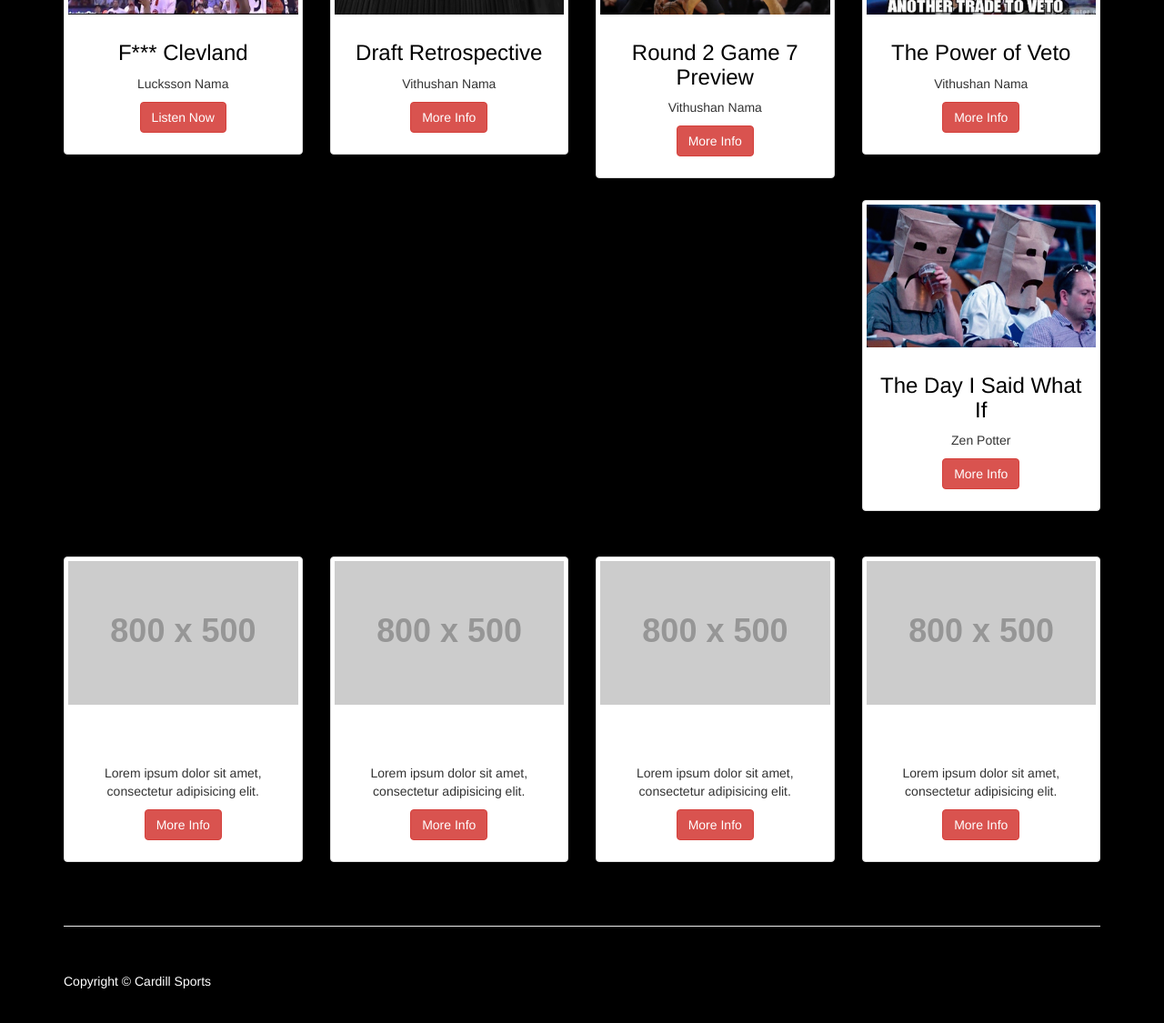
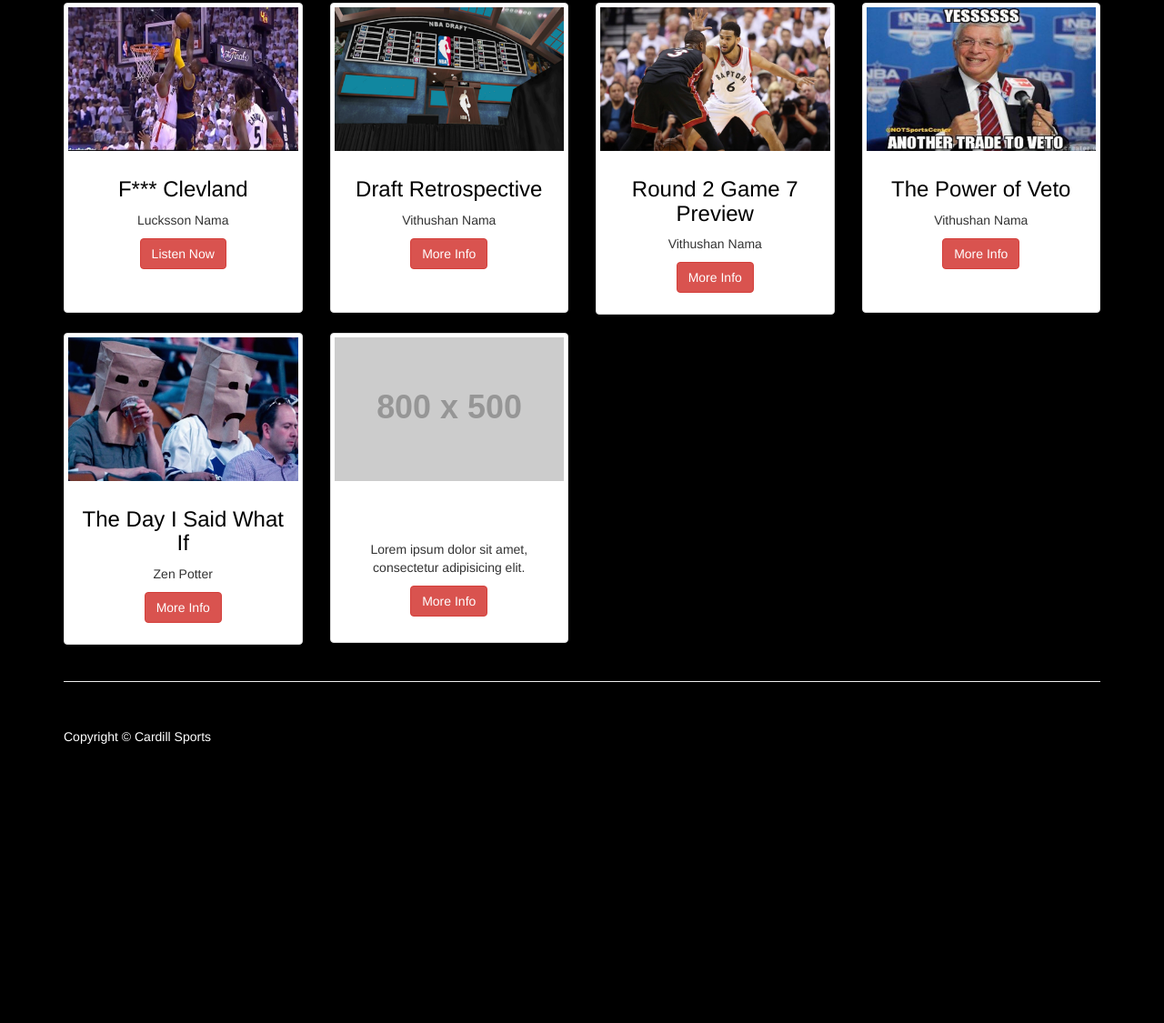
Before and after one commit to vithushan19/CardillSports-Bootstrap-Deprecated, a plain HTML site: page index.html in a window 1280 px wide. Shown: the part 633-1758 px from the top of the page at 91% size. After the commit the page ends 1513 px from the top, so only its background shows below. Drawn offline with Linux system fonts and the light colour scheme; placeholder pictures from the web are drawn by us.

Commit message:
remove cs-feature css

```diff
--- a/css/cardill-features.css
+++ b/css/cardill-features.css
@@ -18,16 +18,16 @@ body {
 .bg {
   background: url('../not-so-fast.jpg') no-repeat center center;
   position: fixed;
-  border-style: double;
+
   width: 100%;
-  height: 350px; /*same height as jumbotron */
+  height: 500px; /*same height as jumbotron */
   top:0;
   left:0;
   z-index: -1;
 }
 
 .jumbotron {
-  height: 350px;
+  height: 500px;
   color: white;
   text-shadow: #444 0 1px 1px;
   background:transparent;
@@ -51,6 +51,7 @@ body {
 .article-header {
 	background-color: rgba(0,0,0,0.5);
 	border-style: groove;
+	padding: 20px;
 	stroke: #FFFFFF 4px;
 	position: absolute;
 	left: 0;
@@ -81,10 +82,8 @@ h3 {
 	color: #FFFFFF
 }
 
-
-.cs-feature {
-    margin-bottom: 30px;
-
+.thumbnail {
+	min-height: 341px;
 }
 
 #cs-logo {
--- a/css/cardill-post.css
+++ b/css/cardill-post.css
@@ -46,7 +46,7 @@
         rgba(0, 0, 0, 0.3)
       ),
 
-      url(../img/not-so-fast.jpg);
+      url(../img/not-so-fast.png);
       background-repeat: no-repeat;
       background-size: 100% 100%;
 
--- a/index.html
+++ b/index.html
@@ -56,6 +56,11 @@
         <!-- /.container -->
     </nav>
 
+
+
+    <!-- Page Content -->
+    <div class="container">
+
     <header class="jumbotron not-so-fast">
         <div class="container article-header">
                 <h1>Not So Fast</h1>
@@ -64,9 +69,6 @@
                 </p>
         </div>
     </header>
-
-    <!-- Page Content -->
-    <div class="container">
 
             <!-- Title -->
             <div class="row">
@@ -79,7 +81,7 @@
             <!-- Page Features -->
             <div class="row text-center">
 
-                <div class="col-md-3 col-sm-6 cs-feature">
+                <div class="col-md-3 col-sm-3 ">
                     <div class="thumbnail">
                         <img class="article-image" src="img/f-clevland.jpg" alt="">
                         <div class="caption">
@@ -92,7 +94,7 @@
                     </div>
                 </div>
 
-                <div class="col-md-3 col-sm-6 cs-feature">
+                <div class="col-md-3 col-sm-3 ">
                     <div class="thumbnail">
                         <img class="article-image" src="img/draft-retro.png" alt="">
                         <div class="caption">
@@ -105,7 +107,7 @@
                     </div>
                 </div>
 
-                <div class="col-md-3 col-sm-6 cs-feature">
+                <div class="col-md-3 col-sm-3 ">
                     <div class="thumbnail">
                         <img class="article-image" src="img/rd2-gm7.jpg" alt="">
                         <div class="caption">
@@ -118,7 +120,7 @@
                     </div>
                 </div>
 
-                <div class="col-md-3 col-sm-6 cs-feature">
+                <div class="col-md-3 col-sm-3 ">
                     <div class="thumbnail">
                         <img class="article-image" src="img/power-of-veto.jpg" alt="">
                         <div class="caption">
@@ -131,7 +133,10 @@
                     </div>
                 </div>
 
-                <div class="col-md-3 col-sm-6 cs-feature">
+                </div>
+                <div class="row text-center">
+
+                    <div class="col-md-3 col-sm-3 ">
                         <div class="thumbnail">
                             <img  class="article-image" src="img/the-day-i-said-what-if.jpg" alt="">
                             <div class="caption">
@@ -144,7 +149,7 @@
                         </div>
                     </div>
 
-                <div class="col-md-3 col-sm-6 cs-feature">
+                    <div class="col-md-3 col-sm-3 ">
                         <div class="thumbnail">
                             <img src="http://placehold.it/800x500" alt="">
                             <div class="caption">
@@ -156,49 +161,8 @@
                             </div>
                         </div>
                     </div>
-
-                <div class="col-md-3 col-sm-6 cs-feature">
-                    <div class="thumbnail">
-                        <img src="http://placehold.it/800x500" alt="">
-                        <div class="caption">
-                            <h3>Feature Label</h3>
-                            <p>Lorem ipsum dolor sit amet, consectetur adipisicing elit.</p>
-                            <p>
-                                <a href="#" class="btn btn-danger">More Info</a>
-                            </p>
-                        </div>
-                    </div>
-                </div>
-
-                <div class="col-md-3 col-sm-6 cs-feature">
-                    <div class="thumbnail">
-                        <img src="http://placehold.it/800x500" alt="">
-                        <div class="caption">
-                            <h3>Feature Label</h3>
-                            <p>Lorem ipsum dolor sit amet, consectetur adipisicing elit.</p>
-                            <p>
-                                <a href="#" class="btn btn-danger">More Info</a>
-                            </p>
-                        </div>
-                    </div>
-                </div>
-
-                <div class="col-md-3 col-sm-6 cs-feature">
-                    <div class="thumbnail">
-                        <img src="http://placehold.it/800x500" alt="">
-                        <div class="caption">
-                            <h3>Feature Label</h3>
-                            <p>Lorem ipsum dolor sit amet, consectetur adipisicing elit.</p>
-                            <p>
-                                <a href="#" class="btn btn-danger">More Info</a>
-                            </p>
-                        </div>
-                    </div>
-                </div>
-
                 </div>
             <!-- /.row -->
-
 
         <hr>
 
```
Lines whose indentation alone changed are shown as unchanged.
